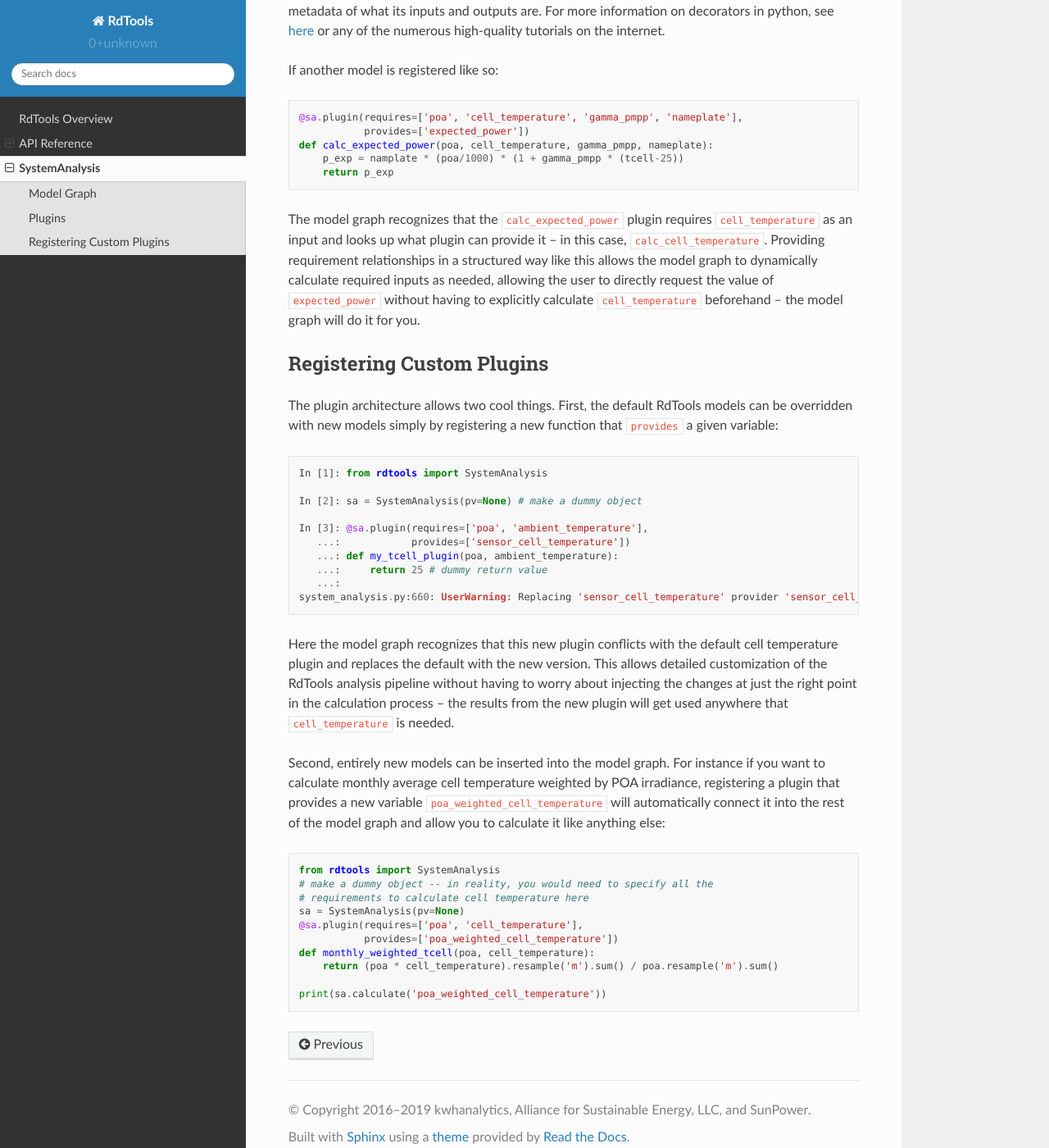
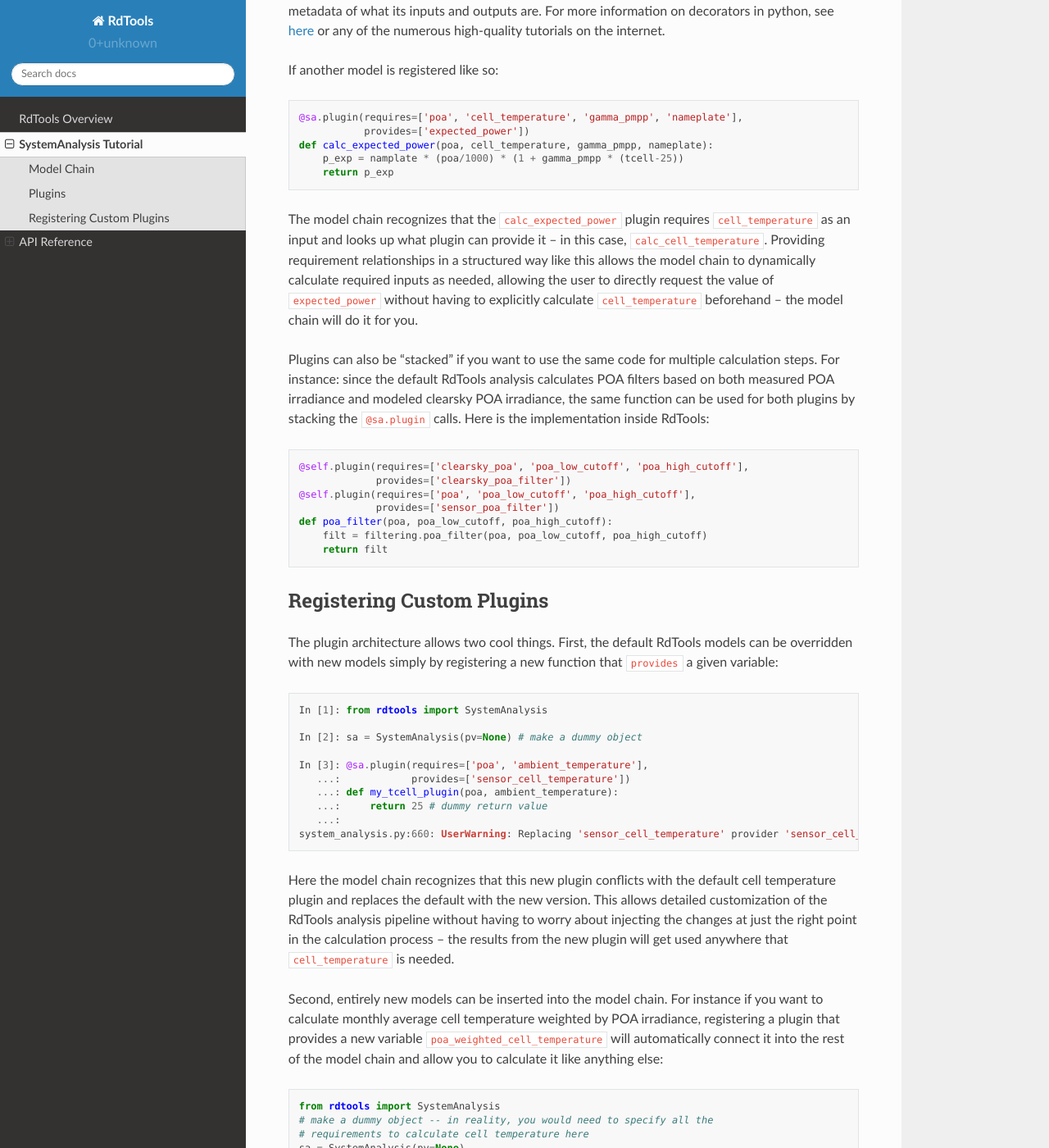
Before and after one commit to NREL/rdtools, a Sphinx documentation site: the page built from docs/sphinx/source/system_analysis.rst, in a window 1280 px wide and 1400 px high, scrolled down 2188 px. Shown: the whole window at 82% size. Built offline with Sphinx 7.4.7 and the Read the Docs theme 2.0.0, drawn with Linux system fonts in a browser that asks for light colours; pages that are not in the unit, such as notebooks, are missing from menus; some of the changed text lies outside the part shown.

Commit message:
Add docs

```diff
--- a/docs/sphinx/source/api.rst
+++ b/docs/sphinx/source/api.rst
@@ -130,6 +130,7 @@ Constructing a SystemAnalysis.
    :toctree: generated/
 
    system_analysis.SystemAnalysis
+   system_analysis.ModelChain
 
 Primary SystemAnalysis methods:
 
--- a/docs/sphinx/source/index.rst
+++ b/docs/sphinx/source/index.rst
@@ -20,9 +20,9 @@ Documentation Contents
 .. toctree::
    :maxdepth: 2
 
-   In-Depth Examples <example>
+   Functional API Tutorial <example>
+   SystemAnalysis Tutorial <system_analysis>
    API Reference <api>
-   SystemAnalysis <system_analysis>
 
 Indices and tables
 ==================
--- a/docs/sphinx/source/system_analysis.rst
+++ b/docs/sphinx/source/system_analysis.rst
@@ -8,7 +8,7 @@ The :py:class:`~.system_analysis.SystemAnalysis` class provides a high-level
 interface around the low-level functions in the RdTools submodules.
 Its purpose is to eliminate boilerplate code when running an RdTools analysis
 while still allowing customization as needed.
-The class is centered around a dynamic "model graph" that allows the
+The class is centered around a dynamic "model chain" that allows the
 analysis to only calculate the intermediate values that are necessary.
 It also allows the user to swap in their own models to extend or replace the
 built-in functionality that RdTools provides.
@@ -27,7 +27,7 @@ Basic usage looks like this:
     print(f"P50 degradation rate: {degradation_info['p50_rd']}")
 
 
-Model Graph
+Model Chain
 ===========
 
 Scientific modeling frequently involves connecting many models together.
@@ -58,19 +58,20 @@ For more information on this distinction, see
 programming.
 
 
-The model graph inside a :py:class:`~.system_analysis.SystemAnalysis` object is
+The :py:class:`~.system_analysis.ModelChain` inside a
+:py:class:`~.system_analysis.SystemAnalysis` object is
 a way of achieving this abstraction.
 Each model is associated with its abstract inputs and outputs and
 the SystemAnalysis object figures out how to hook them all together.
 
-Here is a diagram of the default RdTools model graph.  The dependencies of
-``sensor_degradation_results`` are bolded, showing how the graph traces
+Here is a diagram of the default RdTools model chain.  The dependencies of
+``sensor_degradation_results`` are bolded, showing how the chain traces
 relationships when calculating outputs.  Cyan nodes are considered "primary"
 inputs in that they are not provided by any default model, while yellow nodes
 are considered "derived" inputs in that there is a provider model for them.
 
 .. image:: _static/model_graph_diagram.png
-   :alt: A diagram of the default RdTools model graph, highlighting the dependencies of sensor_degradation_results
+   :alt: A diagram of the default RdTools model chain, highlighting the dependencies of sensor_degradation_results
 
 
 Plugins
@@ -111,13 +112,29 @@ If another model is registered like so:
         p_exp = namplate * (poa/1000) * (1 + gamma_pmpp * (tcell-25))
         return p_exp
 
-The model graph recognizes that the ``calc_expected_power`` plugin
+The model chain recognizes that the ``calc_expected_power`` plugin
 requires ``cell_temperature`` as an input and looks up what plugin can provide
 it -- in this case, ``calc_cell_temperature``.  Providing requirement
-relationships in a structured way like this allows the model graph to
+relationships in a structured way like this allows the model chain to
 dynamically calculate required inputs as needed, allowing the user to directly
 request the value of ``expected_power`` without having to explicitly calculate
-``cell_temperature`` beforehand -- the model graph will do it for you.
+``cell_temperature`` beforehand -- the model chain will do it for you.
+
+Plugins can also be "stacked" if you want to use the same code for multiple
+calculation steps.  For instance:  since the default RdTools analysis
+calculates POA filters based on both measured POA irradiance and modeled
+clearsky POA irradiance, the same function can be used for both plugins by
+stacking the ``@sa.plugin`` calls.  Here is the implementation inside RdTools:
+
+::
+
+    @self.plugin(requires=['clearsky_poa', 'poa_low_cutoff', 'poa_high_cutoff'],
+                 provides=['clearsky_poa_filter'])
+    @self.plugin(requires=['poa', 'poa_low_cutoff', 'poa_high_cutoff'],
+                 provides=['sensor_poa_filter'])
+    def poa_filter(poa, poa_low_cutoff, poa_high_cutoff):
+        filt = filtering.poa_filter(poa, poa_low_cutoff, poa_high_cutoff)
+        return filt
 
 
 Registering Custom Plugins
@@ -140,18 +157,18 @@ that ``provides`` a given variable:
       ...:
    system_analysis.py:660: UserWarning: Replacing 'sensor_cell_temperature' provider 'sensor_cell_temperature' with new provider 'my_tcell_plugin'
 
-Here the model graph recognizes that this new plugin conflicts with the default
+Here the model chain recognizes that this new plugin conflicts with the default
 cell temperature plugin and replaces the default with the new version.  This
 allows detailed customization of the RdTools analysis pipeline without having
 to worry about injecting the changes at just the right point in the calculation
 process -- the results from the new plugin will get used anywhere that
 ``cell_temperature`` is needed.
 
-Second, entirely new models can be inserted into the model graph.
+Second, entirely new models can be inserted into the model chain.
 For instance if you want to calculate monthly average cell temperature
 weighted by POA irradiance, registering a plugin that provides a new variable
 ``poa_weighted_cell_temperature`` will automatically connect it into the
-rest of the model graph and allow you to calculate it like anything else:
+rest of the model chain and allow you to calculate it like anything else:
 
 ::
 
```
Also changed, not shown: 1 other file.
